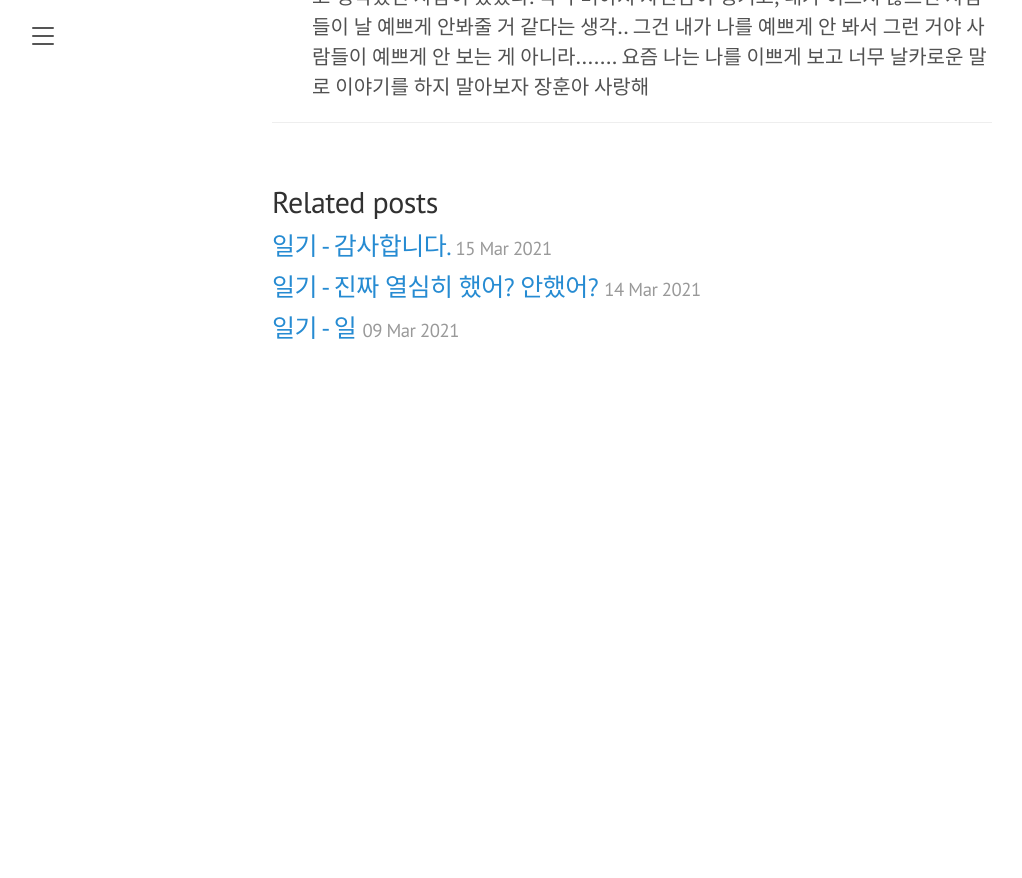
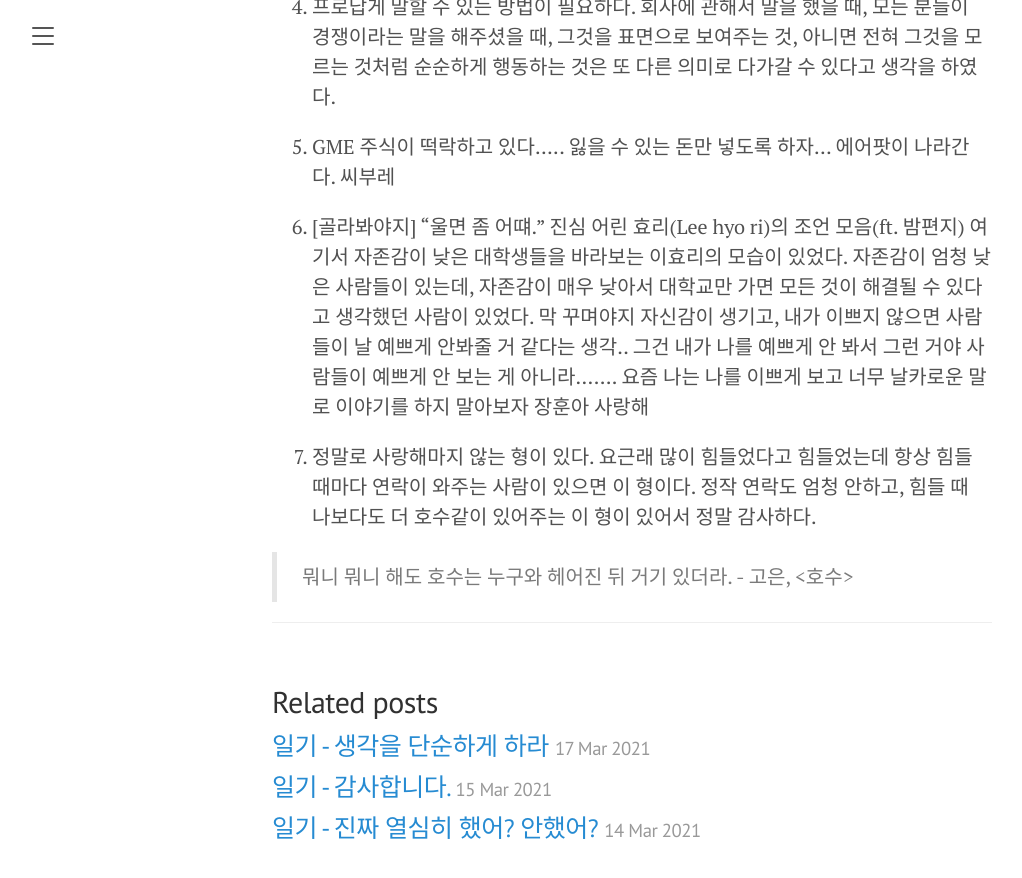
Before and after one commit to hijanghoon/hijanghoon.github.io, a Jekyll site: the page built from _posts/2021-03-16-210316diary.md, in a window 1280 px wide and 900 px high, scrolled down 1160 px. Shown: the top 878 px of the window, without its empty margins (8-1030 px from the left). Built offline with Jekyll 4.4.1, drawn with Linux system fonts in a browser that asks for light colours; before the commit the page ends 1565 px from its top, so only the background shows below that.

Commit message:
210318 diary

```diff
--- a/_posts/2021-03-16-210316diary.md
+++ b/_posts/2021-03-16-210316diary.md
@@ -2,6 +2,8 @@
 layout: post
 title: 일기 -
 ---
+![KakaoTalk_Photo_2021-03-17-00-03-03](https://user-images.githubusercontent.com/50545088/111331449-41234d80-86b4-11eb-86d3-54db3c90d47c.jpeg)
+
 
 1. 업무는 무난하게 진행을 하였고, 신입분들과 15F에서 같이 대화도 나누고, 이런저런 햇살 아래에서 무언가를 나눌 수 있다는 존재가 있다는 것만으로도 사실 지금 생각해보면 너무나 감사한 하루였다. 돌아다닐 수 있었고, 일을 할 수 있고....
 
@@ -14,3 +16,7 @@
 5. GME 주식이 떡락하고 있다..... 잃을 수 있는 돈만 넣도록 하자... 에어팟이 나라간다. 씨부레
 
 6. [골라봐야지] "울면 좀 어떄." 진심 어린 효리(Lee hyo ri)의 조언 모음(ft. 밤편지) 여기서 자존감이 낮은 대학생들을 바라보는 이효리의 모습이 있었다. 자존감이 엄청 낮은 사람들이 있는데, 자존감이 매우 낮아서 대학교만 가면 모든 것이 해결될 수 있다고 생각했던 사람이 있었다. 막 꾸며야지 자신감이 생기고, 내가 이쁘지 않으면 사람들이 날 예쁘게 안봐줄 거 같다는 생각.. 그건 내가 나를 예쁘게 안 봐서 그런 거야 사람들이 예쁘게 안 보는 게 아니라....... 요즘 나는 나를 이쁘게 보고 너무 날카로운 말로 이야기를 하지 말아보자 장훈아 사랑해
+
+7. 정말로 사랑해마지 않는 형이 있다. 요근래 많이 힘들었다고 힘들었는데 항상 힘들 때마다 연락이 와주는 사람이 있으면 이 형이다. 정작 연락도 엄청 안하고, 힘들 때 나보다도 더 호수같이 있어주는 이 형이 있어서 정말 감사하다.
+
+> 뭐니 뭐니 해도 호수는 누구와 헤어진 뒤 거기 있더라. -  고은, <호수>
--- /dev/null
+++ b/_posts/2021-03-17-210317diary.md
@@ -0,0 +1,12 @@
+---
+layout: post
+title: 일기 - 생각을 단순하게 하라
+---
+
+![KakaoTalk_Photo_2021-03-18-00-00-56](https://user-images.githubusercontent.com/50545088/111489160-3d0f3280-877d-11eb-9d2d-1fa615f8d238.jpeg)
+
+1. 오늘 업무 끝나고 기프티콘으로 받은 치킨을 먹기 위해서 같이 모이자고 했지만, 경희대학교 모든 친구들이 모이기에는 여러 제약이 있어서 그러지 못했다. 그냥 남자들만 결국에 만나게 되었는데, 보쌈도 사주고, 케이크도 사주면서 정말 그러한 경험이 다시는 있지 못할 경험을 만들어주었고, 항상 느끼는 것이지만, 전혀 생각하지도 못했던 사람들에게서 축하를 받는다. 예상 외로 기대했던 사람들에게는 연락이 소홀해지는 경우도 다반사였고, 무언가 인간 관계에 있어서는 정말 내가 편하다고 생각하는 사람들이 다소 나뉘게 되었고, 이제는 정말 나한테 맞는 사람들과 좋은 시간을 가지고 싶다. 곧 베트남으로 출장을 가는데 다른 사람들을 만나면서까지 시간을 허비하거나 그럴 수는 없는 것이니깐
+
+2. 무언가 해야해! 이렇게 말하는 사람들에대해서 마냥 맞구나 옳다구나 그 사람에게 브레이크를 쥐어주지 않으면 계속 하는 이야기 속에서 배울 수 있는 무언가가 있다고 생각하는데, 그렇게 브레이크를 잡지 않아주고 있으면 결국에 귀밖에 없는 마네킹 정도로 생각한다는 생각을 하였다. 요근래 집안이 많이 어지러웠고, 그러한 감정들이 다소 태도에 묻어나서 연애, 어떠한 다른 일에 관해서 집중을 못하였는데 **장훈아 너는 무조건 연애해야해, 그런 소개팅은 무조건 ok라고 말했어야지**라고 말하는 사람이 정작 그러지 못하고 있는 것을 들으면서 정말 많은 생각이 오갔던 것 같다. 확실한 것은 몇 몇 주변에 있는 사람들이 다소 보이는 것만으로 판단하려고 하고, 그것을 표면적으로 잘 보여주는 내 자신이 또 다시 중요하다고 생각되었다. 그래도 예전만큼이나 나를 많이 좋아하지 않았던 내 자신을 바꾸고, 내 자신의 모습에서 많은 것을 배우고 또 주변에 그러한 것을 바로 catch할 수 있는 예민한 판단력도 필요하지만, 정작 정말 효과적으로 잘 보여주고 있는가? 또 남들에게 무시받지 않을 만큼의 어떠한 것을 가지고 있는가? 알려주고 있는가? 하여튼 어려운 문제인 것 같다. 그러면서 나한테 *대화를 많이 하라*니 뭔가 앞뒤가 안맞는 것 같지만,,,,다 내탓이로소이다.... 비로소 발전이 있는 사람이 되겠지.... 그래도 가혹하게 말해주는 것도 내 정신 건강을 위해서 좋을지도?
+
+3. 정말 감사한 친구들, 형들, 누나들이 많다. 아무것도 아닌 일들인데도 나라면 전혀 쓰지 못할 선물을 주고, 또 연락을 준다. 생일을 빌미로 한번 연락을 해주는 사람들도 있고, 감사하고 또 감사하다.
```
